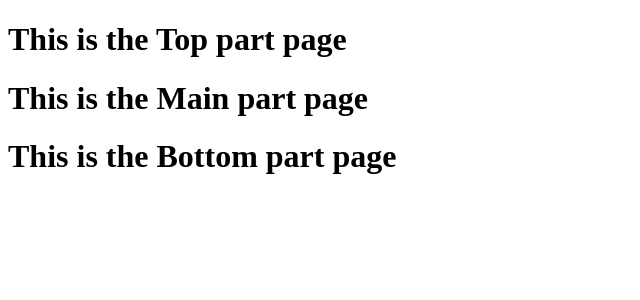
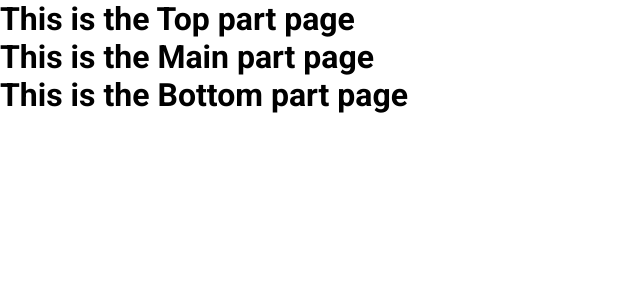
Before and after one commit to AkoruuDev/cineflex, a JavaScript app: page / in a window 1280 px wide. Shown: the top 300 px of the page, without its empty margins (0-640 px from the left). Built offline with nearby package versions, Linux system fonts and the light colour scheme.

Commit message:
STYLE [Base Style]: Update base style from app; Add colors variables

```diff
--- a/src/assets/styles/colors.css
+++ b/src/assets/styles/colors.css
@@ -0,0 +1,24 @@
+:root { /*   Color Palette   */
+    --gray: #C3CFD9;
+    --orange: #E8833A;
+    --black: #293845;
+    --background: #E5E5E5;
+    --white: #FFFFFF;
+    --border: #D4D4D4;
+    --green: #247A6B;
+}
+
+:root { /*   seats   */
+    --avaliable-background: #C3CFD9;
+    --avaliable-border: #7B8B99;
+    --selected-background: #8DD7CF;
+    --selected-border: #1AAE9E;
+    --unavailable-background: #FBE192;
+    --unavailable-border: #F7C52B;
+}
+
+:root { /*  efects   */
+    --efect-orange: #f78f44;
+    --efect-white: #F0E9E9;
+    --efect-avaliable-background: #adb4bb;
+}
--- a/src/assets/styles/style.css
+++ b/src/assets/styles/style.css
@@ -0,0 +1,9 @@
+@import url('https://fonts.googleapis.com/css2?family=Roboto:wght@400;700&display=swap');
+
+* {
+    margin: 0;
+    padding: 0;
+    text-decoration: none;
+    box-sizing: border-box;
+    font-family: 'Roboto', sans-serif;
+}
```
